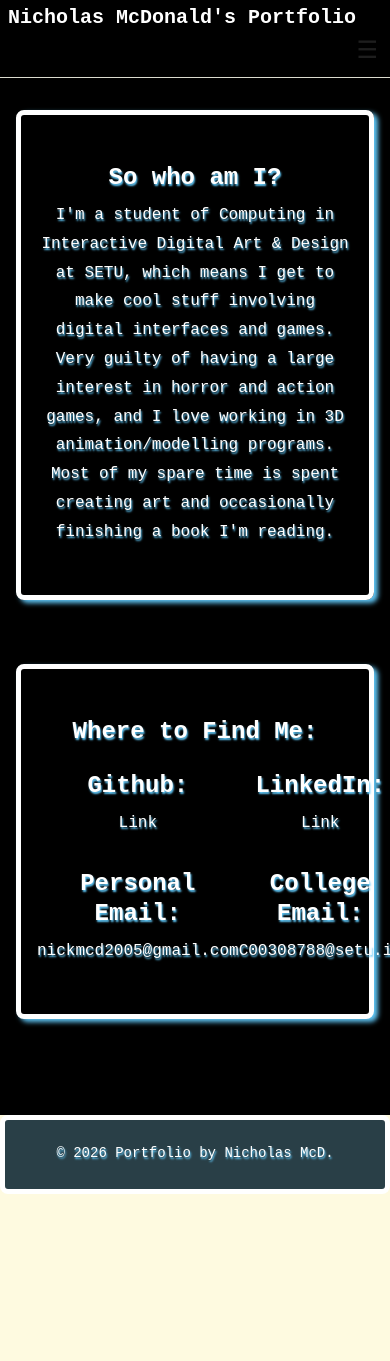
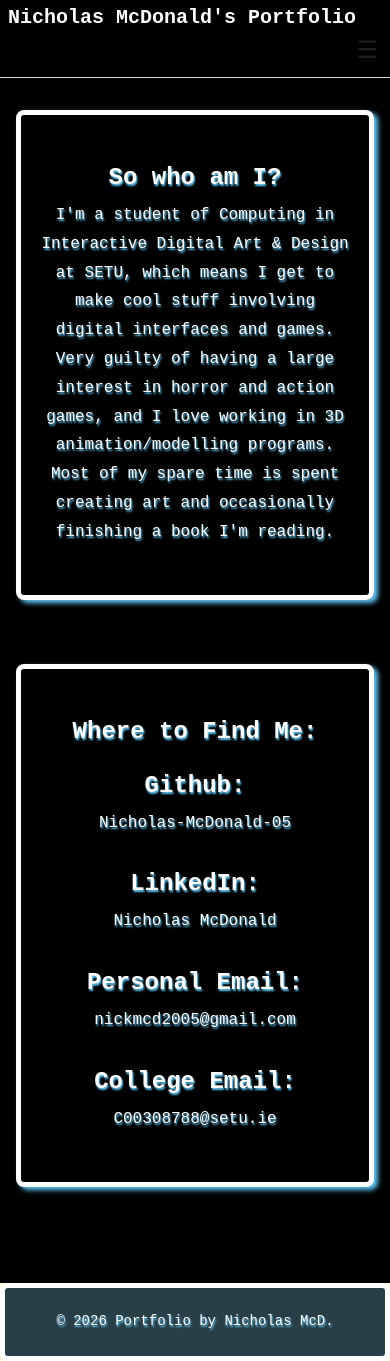
Before and after one commit to Nicholas-McDonald-05/Nicholas-McDonald-Portfolio-Project, a SvelteKit app: page /about in a window 390 px wide. Before the commit the page ends 1194 px from the top, so only its background shows below. Built offline with nearby package versions, Linux system fonts and the light colour scheme.

Commit message:
minute changes

```diff
--- a/src/routes/2dartwork/+page.svelte
+++ b/src/routes/2dartwork/+page.svelte
@@ -108,6 +108,12 @@
         grid-template-columns: repeat(4, 1fr);
     }
 
+    @media (max-width: 768px) {
+    .display {
+      grid-template-columns: repeat(1, 5fr);
+    }
+  }
+
     .art-title{
         font-family: 'Courier New', Courier, monospace;
         color: #ffffff;
--- a/src/routes/3dartwork/+page.svelte
+++ b/src/routes/3dartwork/+page.svelte
@@ -154,6 +154,12 @@
         grid-template-columns: repeat(4, 1fr);
     }
 
+    @media (max-width: 768px) {
+    .display {
+      grid-template-columns: repeat(1, 5fr);
+    }
+  }
+
     .art-title{
         font-family: 'Courier New', Courier, monospace;
         color: #ffffff;
--- a/src/routes/about/+page.svelte
+++ b/src/routes/about/+page.svelte
@@ -24,11 +24,11 @@
     <div class="links">
         <div>
             <h2>Github: </h2>
-            <p>Link</p>
+            <p>Nicholas-McDonald-05</p>
         </div>
         <div>
             <h2>LinkedIn: </h2>
-            <p>Link</p>
+            <p>Nicholas McDonald</p>
         </div>
         <div>
             <h2> Personal Email: </h2>
@@ -89,6 +89,12 @@
         grid-template-columns: repeat(2, 1fr);
     }
 
+    @media (max-width: 768px) {
+    .links {
+      grid-template-columns: repeat(1, 5fr);
+    }
+  }
+
     p {
         font-size: var(--font-base);
         max-width: 700px;
```
Also changed, not shown: src/routes/+page.svelte (+7 -20 lines).
